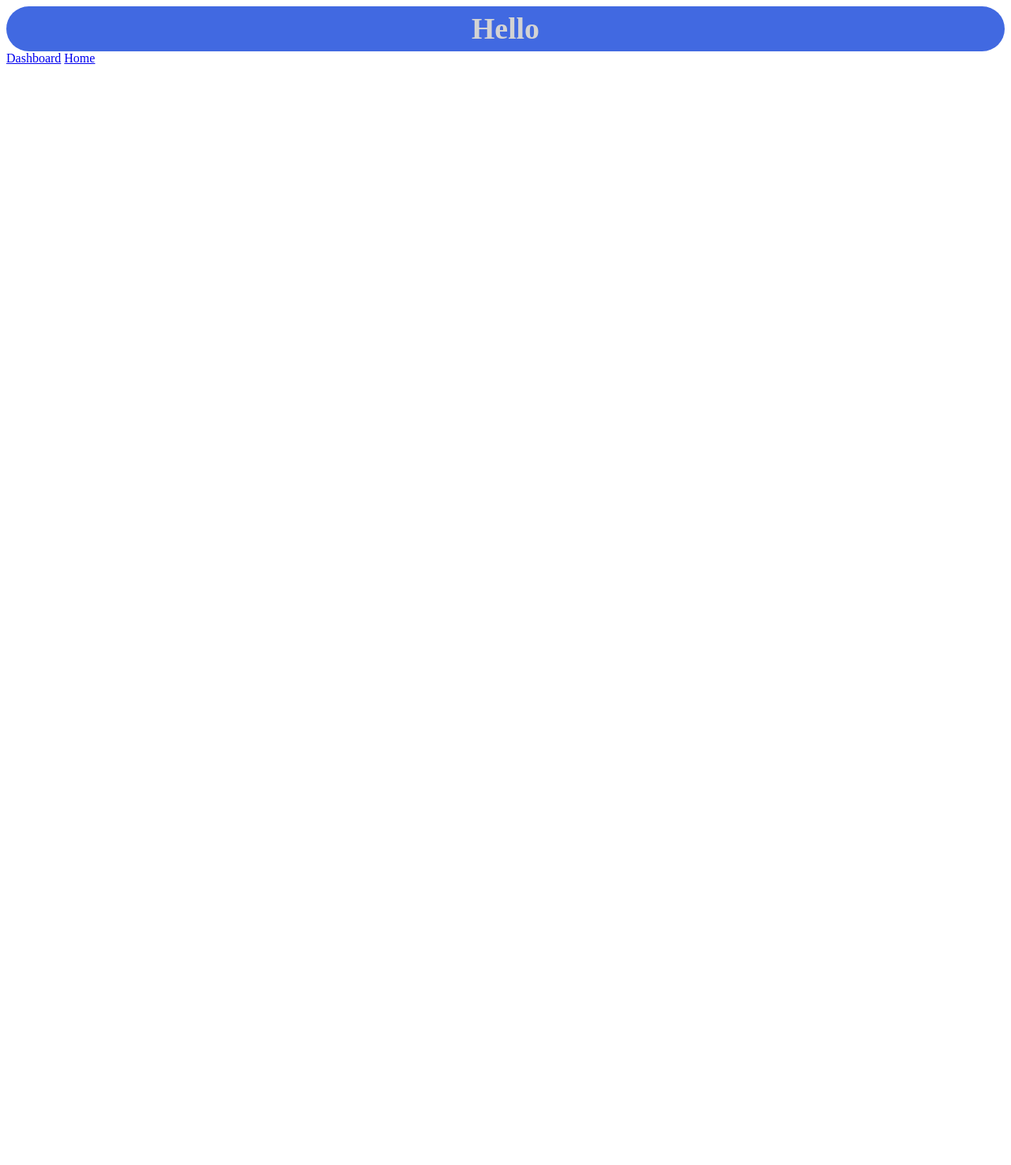
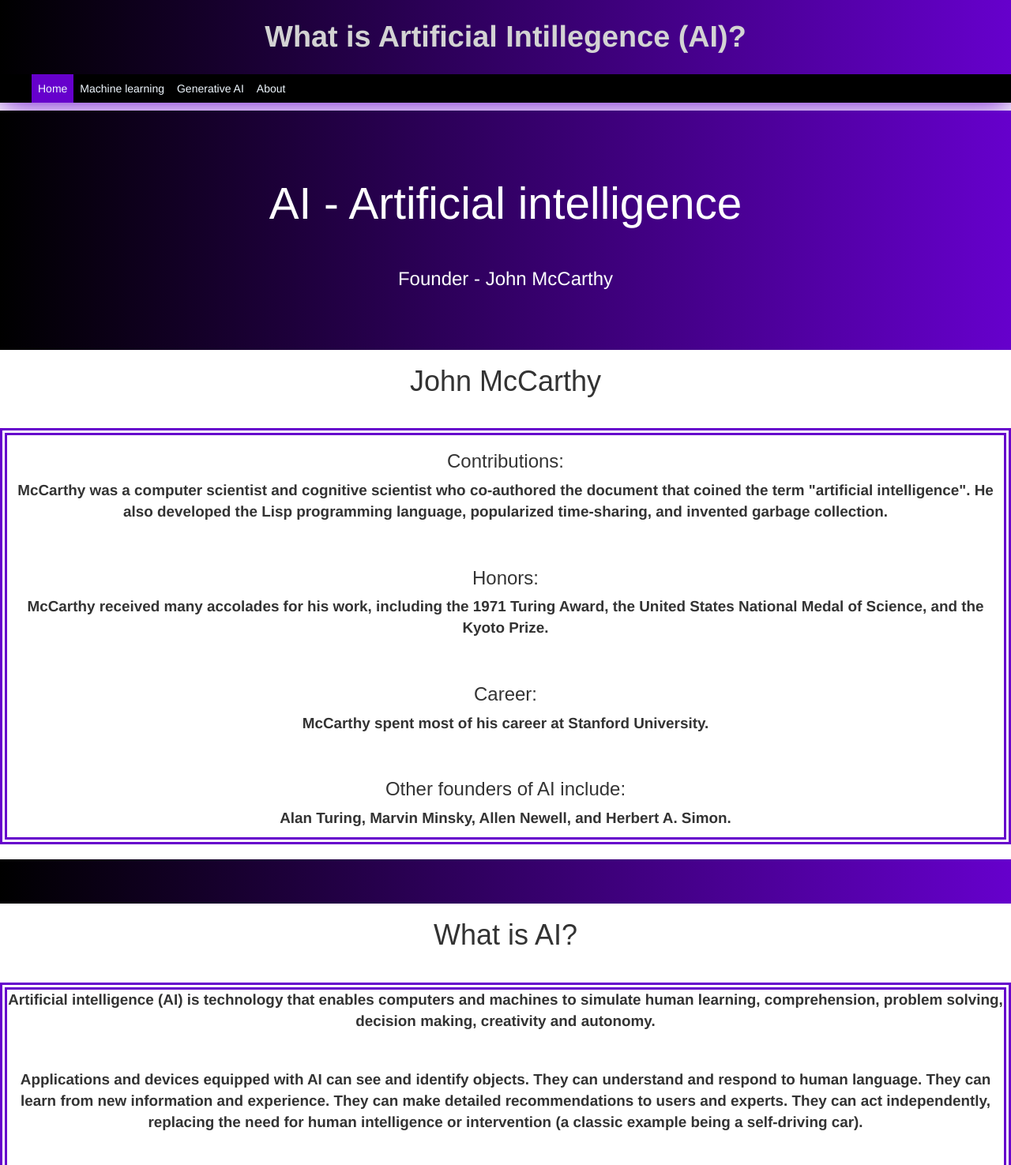
Before and after one commit to Harshit5557/AI-Website, a plain HTML site: page index.html in a window 1280 px wide. Shown: the top 1475 px of the page at 79% size. Before the commit the page ends 800 px from the top, so only its background shows below. Drawn offline with nearby package versions, Linux system fonts and the light colour scheme.

Commit message:
Class(13/11/24)

```diff
--- a/index.html
+++ b/index.html
@@ -5,16 +5,51 @@
     <meta name="viewport" content="width=device-width, initial-scale=1.0">
     <title>Document</title>
     <link rel="stylesheet" type="text/css" href="styles.css">
+    <script src="script.js"></script>
+    <link rel="stylesheet" href="https://maxcdn.bootstrapcdn.com/bootstrap/3.4.1/css/bootstrap.min.css">
+
+  <script src="https://ajax.googleapis.com/ajax/libs/jquery/3.5.1/jquery.min.js"></script>
+
+  <script src="https://maxcdn.bootstrapcdn.com/bootstrap/3.4.1/js/bootstrap.min.js"></script>
 </head>
 <body>
 
-    <header class="header">Hello</header>
-    <div class="sidebar">
+    <header class="header">What is Artificial Intillegence (AI)?</header>
 
-        <a class="active" href="index.html">Dashboard</a>
-        <a href="index.html">Home</a>
+    <ul>
+        <li><a style="background-color: #6600cc;" href="index.html">Home</a></li>
+        <li><a href="machinelearning.html">Machine learning</a></li>
+        <li><a href="#Generative AI">Generative AI</a></li>
+        <li><a href="#about">About</a></li>
+    </ul>
 
+    <div class="container1">
+      <h1 style="font-size: 1.5cm; color: white;">AI - Artificial intelligence</h1><br><h3 style="color: white ;">Founder - John McCarthy</h3>
     </div>
+
+     <div class="container2"><h1 style="font-family: fantasy;">John McCarthy</h1></div>
+     <p> </p>
+     <div class="container3"><h3 style="font: 900; font-family: fantasy;">Contributions:</h3><p style="font-weight: bold;">McCarthy was a computer scientist and cognitive scientist who co-authored the document that coined the term "artificial intelligence". He also developed the Lisp programming language, popularized time-sharing, and invented garbage collection. </p>
+     <p> </p>
+     <h3 style="font: 900; font-family: fantasy;">Honors:</h3><p style="font-weight: bold;">McCarthy received many accolades for his work, including the 1971 Turing Award, the United States National Medal of Science, and the Kyoto Prize.</p>
+     <p> </p>
+     <h3 style="font: 900; font-family: fantasy;">Career:</h3><p style="font-weight: bold;">McCarthy spent most of his career at Stanford University.</p>
+     <p> </p>
+     <h3 style="font: 900; font-family: fantasy;">Other founders of AI include:</h3><p style="font-weight: bold;">Alan Turing, Marvin Minsky, Allen Newell, and Herbert A. Simon.</p>
+    </div>
+    <div class="devider"></div>
+    <div class="container2"><h1 style="font-family: fantasy;">What is AI?</h1></div>
+     <p> </p>
+     <div class="container3">
+     <p style="font-weight: bold;">Artificial intelligence (AI) is technology that enables computers and machines to simulate human learning, comprehension, problem solving, decision making, creativity and autonomy.</p>
+     <p> </p>
+     <p style="font-weight: bold;">Applications and devices equipped with AI can see and identify objects. They can understand and respond to human language. They can learn from new information and experience. They can make detailed recommendations to users and experts. They can act independently, replacing the need for human intelligence or intervention (a classic example being a self-driving car). </p>
+     <p> </p>
+     <p style="font-weight: bold;">But in 2024, most AI researchers and practitioners—and most AI-related headlines—are focused on breakthroughs in generative AI (gen AI), a technology that can create original text, images, video and other content. To fully understand generative AI, it’s important to first understand the technologies on which generative AI tools are built: machine learning (ML) and deep learning.</p>
+    </div>
+    <div class="devider">
+    <div class="container2"><h1 style="font-family: fantasy; margin-top: 2cm;">Now let's know what is Machine learning</h1></div>
+    <button class="button"><a style="color: white;" href="machinelearning.html">Click here to know</a></button>
 
 </body>
 </html>
--- /dev/null
+++ b/ml.css
@@ -0,0 +1,82 @@
+html{
+    height: 100%;
+    width: 100%;
+  }
+  .header{
+      background-color: rgb(0, 0, 122);
+      color: lightgrey;
+      align-content: center;
+      text-align: center;
+      height: 2.5cm;
+      font-size:  1cm;
+      font-weight: 900;
+  }
+  .header:hover{
+      background: linear-gradient(to right,black,blue);
+      color: lightgray;
+      box-shadow: 0cm 1cm 1cm rgb(0, 0, 112);
+      cursor: crosshair;
+
+  }
+  ul {
+      list-style-type: none;
+      overflow: hidden;
+      background-color: black;
+    }
+
+    li {
+      float: left;
+    }
+
+    li a {
+      display: block;
+      padding: 8px;
+      background-color: black;
+      color: aliceblue;
+    }
+    li a:hover {
+      display: block;
+      padding: 8px;
+      background-color: grey;
+    }
+    .container1{
+      width: 100%;
+      height: 8cm;
+      background: linear-gradient(to right,black,blue);
+      text-align: center;
+      align-content: center;
+    }
+    .container2{
+      width: 100%;
+      height: 100%;
+      text-align: center;
+      align-content: center;
+    }
+    .container3{
+      width: 100%;
+      height: 100%;
+      text-align: center;
+      align-content: center;
+      font-size: 0.5cm;
+      border: 0.25cm;
+      border-color: blue;
+      border-style: double;
+    }
+    .devider{
+      width: 100%;
+      height: 1.5cm;
+      background: linear-gradient(to right,black,blue);
+      margin-top: 0.5cm;
+    }
+    .button{
+      width: 10cm;
+      height: 1cm;
+      background: linear-gradient(to left,black,blue);
+      width: 100%;
+      height: 100%;
+      text-align: center;
+      align-content: center;
+      font-size: 1cm;
+      margin-top: 2cm;
+      font-weight: bold;
+    }
--- a/styles.css
+++ b/styles.css
@@ -1,34 +1,82 @@
+html{
+  height: 100%;
+  width: 100%;
+}
 .header{
-    background-color: #4169e1;
+    background-color: #6600cc;
     color: lightgrey;
-    border-radius: 2cm;
     align-content: center;
     text-align: center;
-    height: 1.5cm;
+    height: 2.5cm;
     font-size:  1cm;
     font-weight: 900;
 }
 .header:hover{
-    background-color: purple;
-    border: 0.05cm;
-    border-radius: 2cm;
-    border-style: solid;
-    box-shadow: 0.5cm 0.5cm 1cm orange;
+    background: linear-gradient(to right,black,#6600cc);
+    color: lightgray;
+    box-shadow: 0cm 1cm 1cm #6600cc;
+    cursor: crosshair;
+
 }
-@media screen and (max-width: 700px) {
+ul {
+    list-style-type: none;
+    overflow: hidden;
+    background-color: black;
+  }
 
-    .sidebar {
+  li {
+    float: left;
+  }
 
+  li a {
+    display: block;
+    padding: 8px;
+    background-color: black;
+    color: aliceblue;
+  }
+  li a:hover {
+    display: block;
+    padding: 8px;
+    background-color: grey;
+  }
+  .container1{
     width: 100%;
-
-    height: auto;
-
-    position: relative;
-
-    }
-
-    .sidebar a {float: left;}
-
-    div.content {margin-left: 0;}
-
-    }
+    height: 8cm;
+    background: linear-gradient(to right,black,#6600cc);
+    text-align: center;
+    align-content: center;
+  }
+  .container2{
+    width: 100%;
+    height: 100%;
+    text-align: center;
+    align-content: center;
+  }
+  .container3{
+    width: 100%;
+    height: 100%;
+    text-align: center;
+    align-content: center;
+    font-size: 0.5cm;
+    border: 0.25cm;
+    border-color: #6600cc;
+    border-style: double;
+  }
+  .devider{
+    width: 100%;
+    height: 1.5cm;
+    background: linear-gradient(to right,black,#6600cc);
+    margin-top: 0.5cm;
+  }
+  .button{
+    width: 10cm;
+    height: 1cm;
+    background: linear-gradient(to left,black,#6600cc);
+    width: 100%;
+    height: 100%;
+    text-align: center;
+    align-content: center;
+    font-size: 1cm;
+    margin-top: 2cm;
+    font-weight: bold;
+  }
```
Also changed, not shown: machinelearning.html (added, +80 -0 lines), ML.png (added), script.js (added).
